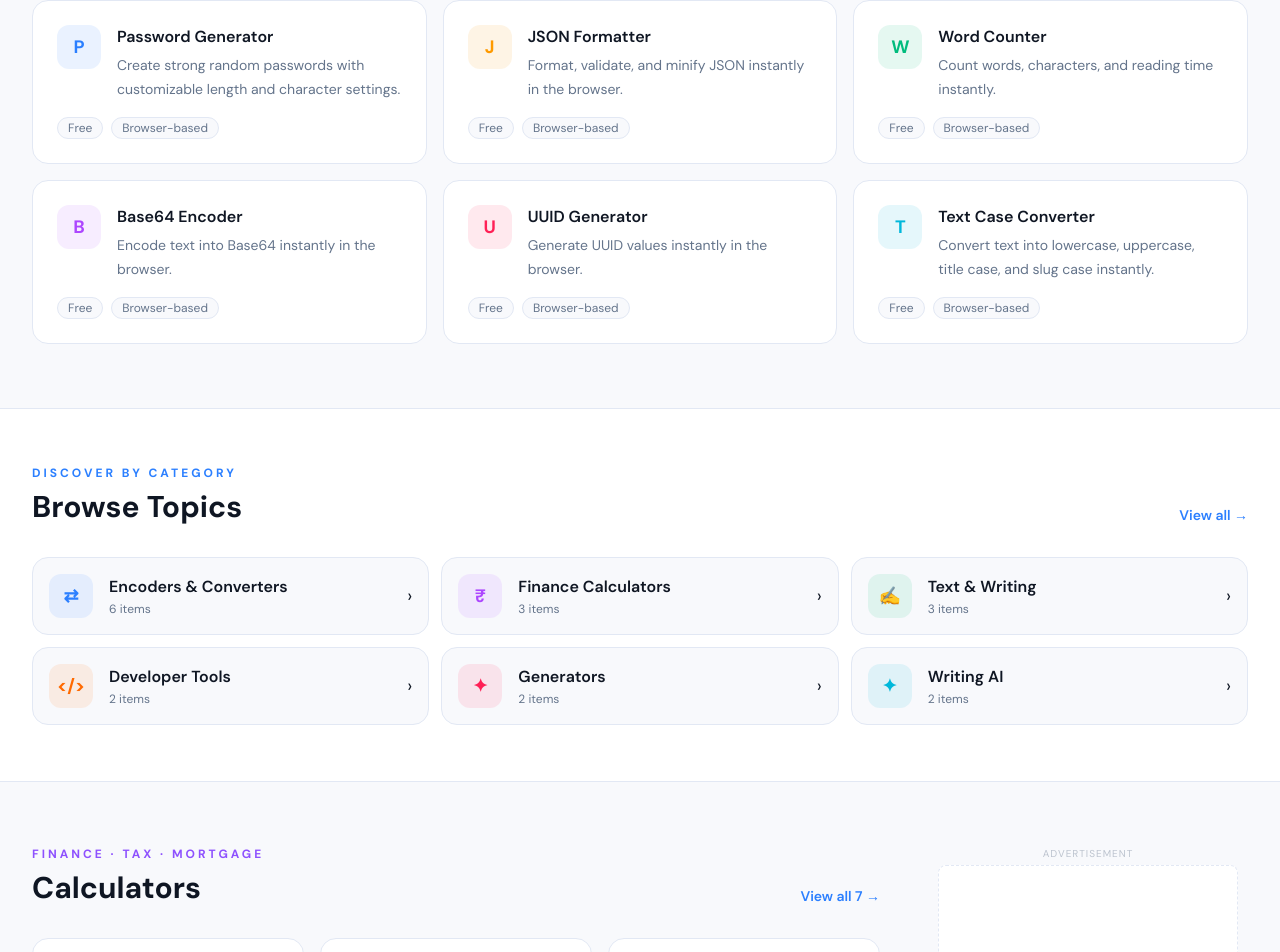
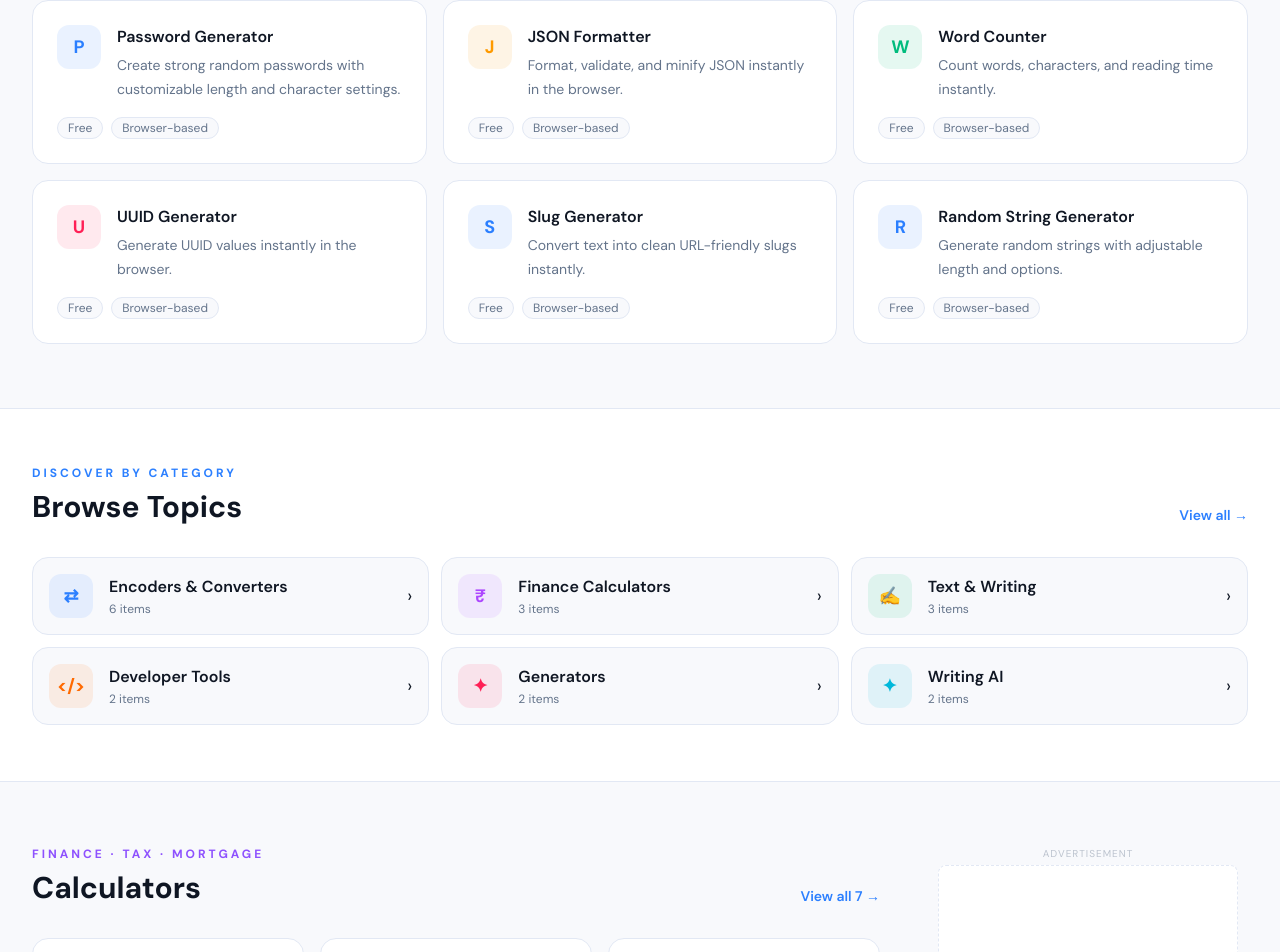
Before and after one commit to girishprabhu2007-ai/QuickFnd, a Next.js app: page / in a window 1280 px wide. Shown: the part 1308-2260 px from the top of the page. Built offline with nearby package versions, Linux system fonts and the light colour scheme; no server answers; the database is empty.

Commit message:
visibility overhaul: showcase image/PDF/video tools on homepage, taxonomy, footer, sidebar

```diff
--- a/app/page.tsx
+++ b/app/page.tsx
@@ -36,9 +36,8 @@
 };
 
 const UNIVERSAL_TOOL_SLUGS = [
-  "password-generator", "json-formatter", "word-counter",
-  "base64-encoder", "uuid-generator", "text-case-converter",
-  "qr-code-generator", "sha256-generator", "regex-tester",
+  "image-compressor", "pdf-merger", "video-to-gif", "json-formatter", "password-generator", "qr-code-generator",
+  "salary-calculator", "word-counter", "ai-email-writer",
 ];
 const PINNED_AI_SLUGS = [
   "ai-email-writer", "ai-prompt-generator", "ai-blog-outline-generator",
@@ -86,6 +85,11 @@
   "base64-encoder":       { bg: "bg-purple-500/10",  text: "text-purple-500", border: "group-hover:border-purple-400/50" },
   "uuid-generator":       { bg: "bg-rose-500/10",    text: "text-rose-500",   border: "group-hover:border-rose-400/50" },
   "text-case-converter":  { bg: "bg-cyan-500/10",    text: "text-cyan-500",   border: "group-hover:border-cyan-400/50" },
+  "image-compressor":    { bg: "bg-pink-500/10",    text: "text-pink-500",   border: "group-hover:border-pink-400/50" },
+  "pdf-merger":          { bg: "bg-red-500/10",     text: "text-red-500",    border: "group-hover:border-red-400/50" },
+  "video-to-gif":        { bg: "bg-violet-500/10",  text: "text-violet-500", border: "group-hover:border-violet-400/50" },
+  "salary-calculator":   { bg: "bg-teal-500/10",    text: "text-teal-500",   border: "group-hover:border-teal-400/50" },
+  "ai-email-writer":     { bg: "bg-indigo-500/10",  text: "text-indigo-500", border: "group-hover:border-indigo-400/50" },
 };
 const CALC_ACCENT = [
   { bg: "bg-violet-500/10",  text: "text-violet-500",  border: "group-hover:border-violet-400/50" },
--- a/components/layout/ListingSidebar.tsx
+++ b/components/layout/ListingSidebar.tsx
@@ -17,6 +17,9 @@
   "Developer Tools": "💻",
   "SEO & Marketing": "📈",
   "YouTube & Video": "🎬",
+  "Image Tools": "🖼️",
+  "PDF Tools": "📄",
+  "Video & GIF Tools": "🎬",
   "Generators": "⚡",
   "Other Tools": "🔧",
   "Finance Calculators": "💰",
```
Also changed, not shown: lib/admin-taxonomy.ts (line endings or trailing spaces).
